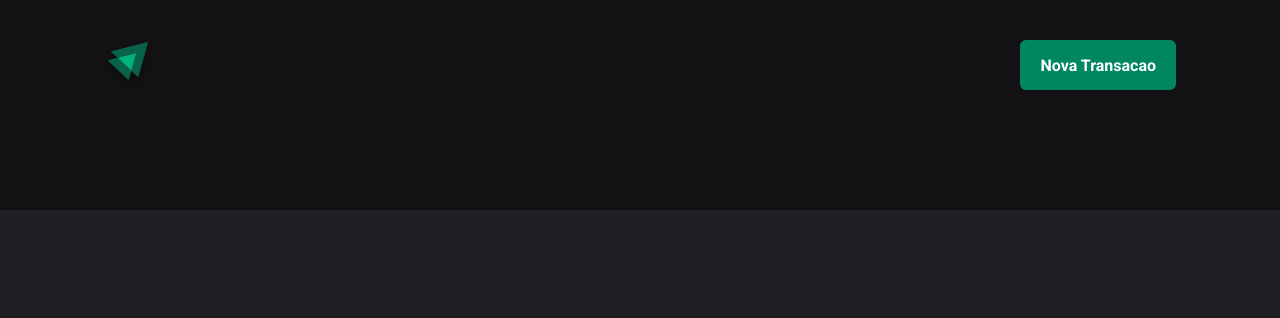
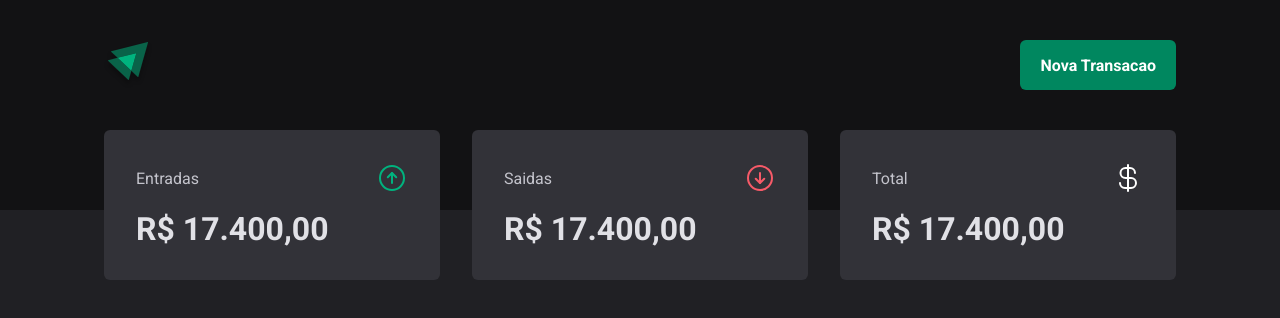
Before and after one commit to Igornalves/Project---DT-Money-, a React (Vite) app: page / in a window 1280 px wide. Shown: the top 318 px of the page. Built offline with nearby package versions, Linux system fonts and the light colour scheme.

Commit message:
colocando alguns ajustes  no projeto

```diff
--- a/package.json
+++ b/package.json
@@ -10,6 +10,7 @@
     "preview": "vite preview"
   },
   "dependencies": {
+    "phosphor-react": "^1.4.1",
     "react": "^18.3.1",
     "react-dom": "^18.3.1",
     "react-router-dom": "^6.27.0",
@@ -21,6 +22,8 @@
     "@types/react": "^18.3.10",
     "@types/react-dom": "^18.3.0",
     "@types/styled-components": "^5.1.34",
+    "@typescript-eslint/eslint-plugin": "^8.8.1",
+    "@typescript-eslint/parser": "^8.8.1",
     "@vitejs/plugin-react-swc": "^3.5.0",
     "eslint": "^9.11.1",
     "eslint-plugin-react-hooks": "^5.1.0-rc.0",
--- a/src/components/Summary/intex.tsx
+++ b/src/components/Summary/intex.tsx
@@ -1,8 +1,41 @@
+import { ArrowCircleDown, ArrowCircleUp, CurrencyDollar } from "phosphor-react";
+import { SummaryCard, SummaryConteiner } from "./styles";
 
 export default function Summary() {
     return(
-        <div>
+        <SummaryConteiner>
+            <SummaryCard>
+                <header>
+                    <span>Entradas</span>
+                    <ArrowCircleUp size={32} color="#00b37e"/>
+                </header>
 
-        </div>
+                <strong>
+                    R$ 17.400,00
+                </strong>
+            </SummaryCard>
+
+            <SummaryCard>
+                <header>
+                    <span>Saidas</span>
+                    <ArrowCircleDown size={32} color="#f75a68"/>
+                </header>
+
+                <strong>
+                    R$ 17.400,00
+                </strong>
+            </SummaryCard>
+
+            <SummaryCard>
+                <header>
+                    <span>Total</span>
+                    <CurrencyDollar size={32} color="#fff"/>
+                </header>
+
+                <strong>
+                    R$ 17.400,00
+                </strong>
+            </SummaryCard>
+        </SummaryConteiner>
     );
 }
--- a/src/components/Summary/styles.ts
+++ b/src/components/Summary/styles.ts
@@ -1,9 +1,37 @@
 import styled from "styled-components";
 
-export const SummaryConteiner = styled.div`
+export const SummaryConteiner = styled.section`
     width: 100%;
-    height: 1120px;
+    max-width: 1120px;
     margin: 0 auto;
     padding: 0 1.5rem;
 
+    display: grid;
+    grid-template-columns: repeat(3, 1fr);
+    gap: 2rem;
+
+    margin-top: -5rem;
 `
+
+interface SummaryCard {
+    variant?: 'green';
+}
+
+export const SummaryCard = styled.div`
+    background-color: ${props => props.theme['gray-600']};
+    border-radius: 6px;
+    padding: 2rem;
+
+    header {
+        display: flex;
+        align-items: center;
+        justify-content: space-between;
+        color: ${props => props.theme['gray-300']};
+    }
+
+    strong {
+        display: block;
+        margin-top: 1rem;
+        font-size: 2rem;
+    }
+`
--- a/src/pages/Transactions/intex.tsx
+++ b/src/pages/Transactions/intex.tsx
@@ -1,9 +1,11 @@
 import Header from "../../components/Header/intex";
+import Summary from "../../components/Summary/intex";
 
 export default function Transactions() {
     return(
         <div>
             <Header/>
+            <Summary/>
         </div>
     );
 }
```
Also changed, not shown: 1 other file (tests, documents, lock files or other folders).
